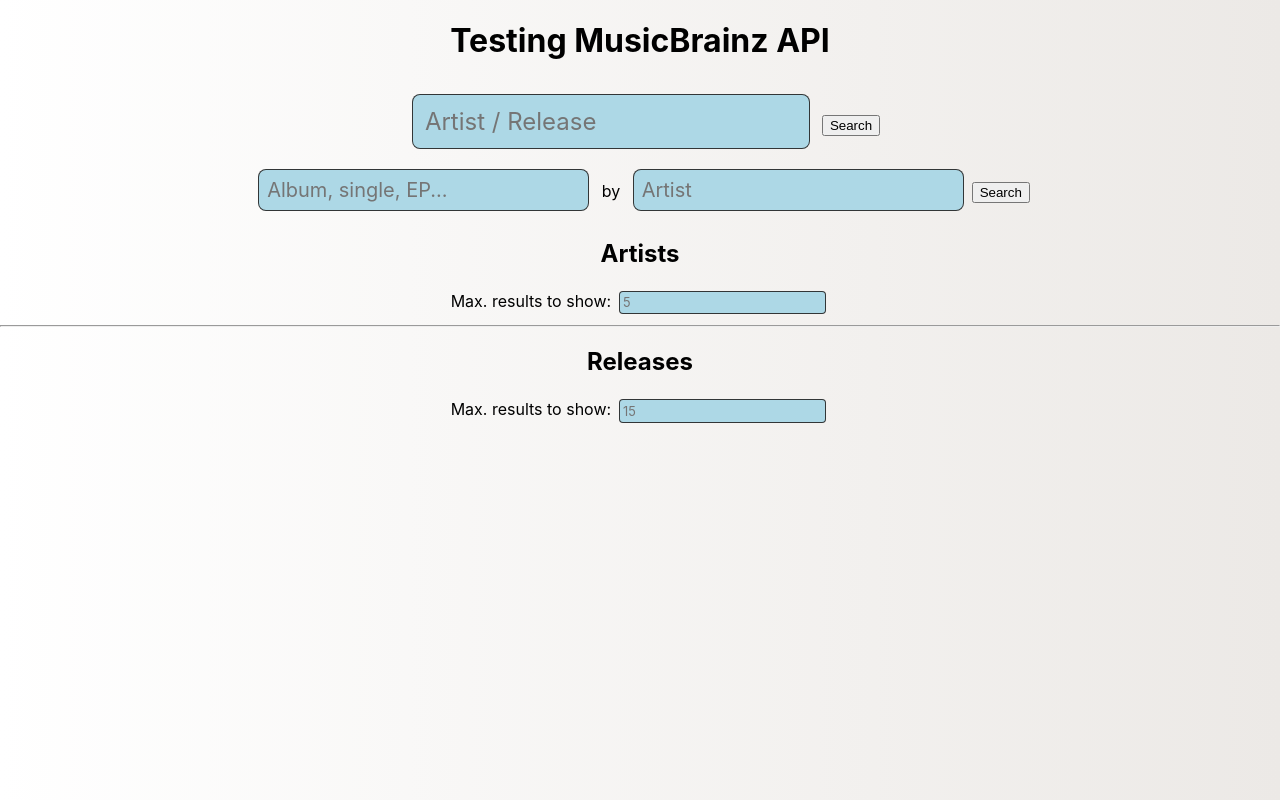
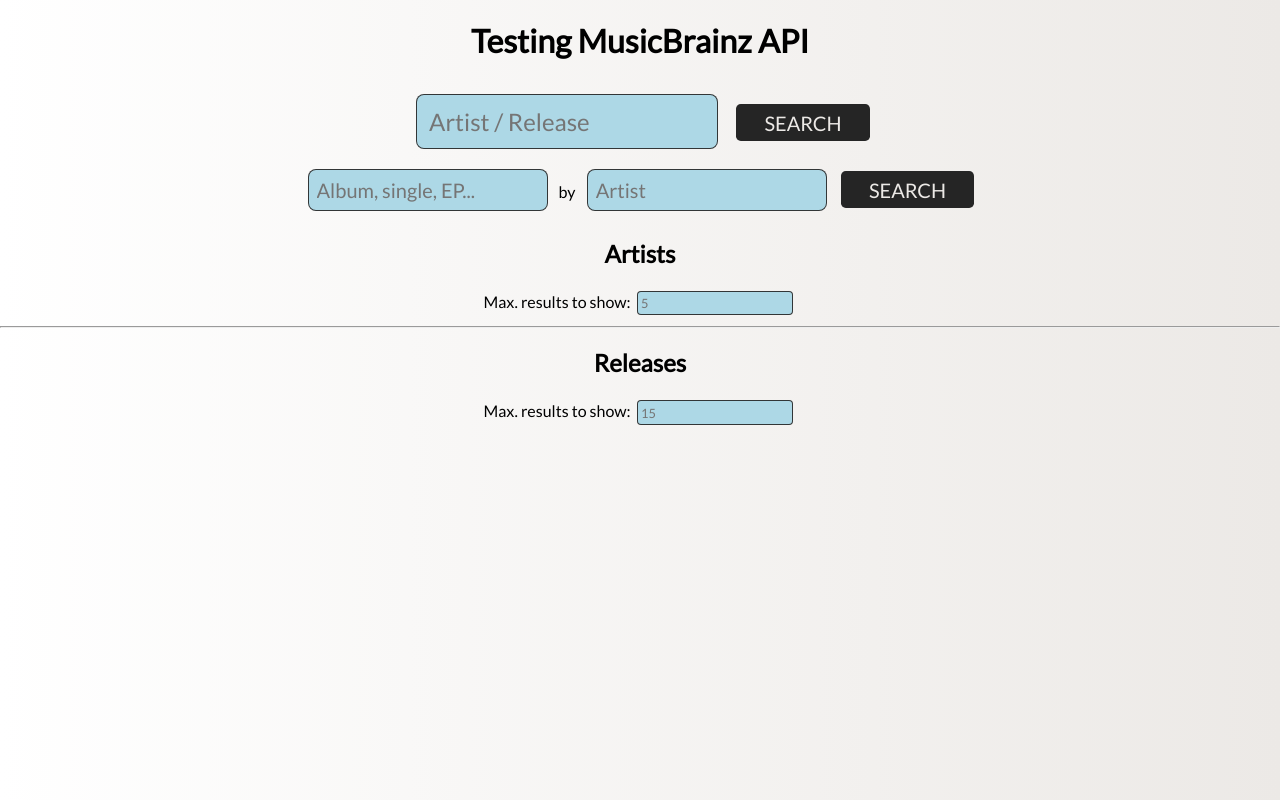
Before and after one commit to julioct99/music-search, a React (Create React App) app: page / in a window 1280 px wide. Built offline with nearby package versions, Linux system fonts and the light colour scheme.

Commit message:
Create button component

```diff
--- a/src/App.js
+++ b/src/App.js
@@ -59,11 +59,11 @@
       <h1>Testing MusicBrainz API</h1>
       <GeneralSearch onSearch={generalSearch} />
       <CompositeSearch onSearch={compositeSearch} />
+      <ArtistList artists={artists} />
       {artistsLoading ? <Spinner type='rollerdots' /> : null}
-      <ArtistList artists={artists} />
       <hr />
+      <ReleaseList releases={releases} />
       {releasesLoading ? <Spinner type='rollerdots' /> : null}
-      <ReleaseList releases={releases} />
     </div>
   );
 };
--- /dev/null
+++ b/src/components/Button/Button.js
@@ -0,0 +1,31 @@
+import React from 'react';
+import PropTypes from 'prop-types';
+
+import styles from './Button.module.scss';
+
+const Button = ({ submit, children, clicked, size }) => {
+  return (
+    <button
+      className={`${styles.Button} ${styles[size.toLowerCase()]}`}
+      onClick={clicked}
+      type={submit ? 'submit' : 'button'}
+    >
+      {children}
+    </button>
+  );
+};
+
+Button.defaultProps = {
+  size: 'm',
+  submit: false,
+  clicked: null,
+};
+
+Button.propTypes = {
+  children: PropTypes.node.isRequired,
+  size: PropTypes.oneOf(['s', 'm', 'l']),
+  submit: PropTypes.bool,
+  clicked: PropTypes.func,
+};
+
+export default Button;
--- /dev/null
+++ b/src/components/Button/Button.module.scss
@@ -0,0 +1,43 @@
+@import '../../shared/scss/variables';
+
+.Button {
+  background-color: $color-dark-gray;
+  color: $color-whitesmoke;
+  font-family: inherit;
+  cursor: pointer;
+  border: none;
+  outline: none;
+  transition: all 0.2s;
+  border-radius: 0.3rem;
+  display: inline-block;
+  text-transform: uppercase;
+  text-decoration: none;
+
+  &:hover {
+    background-color: lighten($color-dark-gray, 10%);
+    transform: scale(1.02);
+    box-shadow: $box-shadow;
+  }
+
+  &.s {
+    font-size: 1rem;
+    padding: 0.2rem 1.5rem;
+    margin: 0.2rem;
+
+    &:hover {
+      transform: none;
+    }
+  }
+
+  &.m {
+    font-size: 1.25rem;
+    padding: 0.4rem 1.75rem;
+    margin: 0.4rem;
+  }
+
+  &.l {
+    font-size: 1.5rem;
+    padding: 0.6rem 2rem;
+    margin: 0.6rem;
+  }
+}
--- a/src/components/CompositeSearch/CompositeSearch.js
+++ b/src/components/CompositeSearch/CompositeSearch.js
@@ -2,6 +2,7 @@
 import PropTypes from 'prop-types';
 
 import Input from '../Input/Input';
+import Button from '../Button/Button';
 
 const CompositeSearch = ({ onSearch }) => {
   const [artistSearch, setArtistSearch] = useState('');
@@ -25,7 +26,9 @@
         type='search'
         size='m'
       />
-      <button type='submit'>Search</button>
+      <Button submit size='m'>
+        Search
+      </Button>
     </form>
   );
 };
--- a/src/components/GeneralSearch/GeneralSearch.js
+++ b/src/components/GeneralSearch/GeneralSearch.js
@@ -2,6 +2,7 @@
 import PropTypes from 'prop-types';
 
 import Input from '../Input/Input';
+import Button from '../Button/Button';
 
 const GeneralSearch = ({ onSearch }) => {
   const [search, setSearch] = useState('');
@@ -16,7 +17,7 @@
         type='search'
         size='l'
       />
-      <button type='submit'>Search</button>
+      <Button submit>Search</Button>
     </form>
   );
 };
--- a/src/components/Input/Input.js
+++ b/src/components/Input/Input.js
@@ -4,11 +4,9 @@
 import styles from './Input.module.scss';
 
 const Input = ({ changed, placeholder, type, size }) => {
-  const classes = `${styles[size.toLowerCase()]} ${styles.Input}`;
-
   return (
     <input
-      className={classes}
+      className={`${styles[size.toLowerCase()]} ${styles.Input}`}
       onChange={changed}
       placeholder={placeholder}
       type={type}
--- a/src/components/Input/Input.module.scss
+++ b/src/components/Input/Input.module.scss
@@ -7,10 +7,15 @@
   transition: all 0.2s;
   font-family: inherit;
 
+  &::-webkit-search-cancel-button {
+    cursor: pointer;
+    font-size: 1.75rem;
+  }
+
   &:focus {
     background-color: rgba($color-dark-gray, 0.9);
     color: $color-whitesmoke;
-    box-shadow: 4px 6px 6px rgba($color-black, 0.5);
+    box-shadow: $box-shadow;
     outline: none;
   }
 
--- a/src/components/Release/Release.js
+++ b/src/components/Release/Release.js
@@ -1,7 +1,10 @@
 import React, { useState } from 'react';
 import PropTypes from 'prop-types';
+
 import { getNElements } from '../../shared/utilities/arrays';
+
 import Spinner from '../Spinner/Spinner';
+import Button from '../Button/Button';
 
 const Release = ({ release }) => {
   const [imgIndex, setImgIndex] = useState(0);
@@ -73,10 +76,9 @@
           <span>{`${tag.name}, `}</span>
         ))}
       </div>
-      {/* <p>{JSON.stringify(release.releases, null, 4)}</p> */}
-      <button onClick={toggleShowAltCovers} type='button'>
+      <Button clicked={toggleShowAltCovers} size='s'>
         {showAltCovers ? 'Hide alternative covers' : 'Show alternative covers'}
-      </button>
+      </Button>
       <br />
       {getAltCovers()}
     </div>
--- a/src/index.scss
+++ b/src/index.scss
@@ -1,10 +1,10 @@
+@import url('https://fonts.googleapis.com/css2?family=Lato&display=swap');
+
 @import './shared/scss/variables';
 
 body {
   margin: 0;
-  font-family: -apple-system, BlinkMacSystemFont, 'Segoe UI', 'Roboto', 'Oxygen',
-    'Ubuntu', 'Cantarell', 'Fira Sans', 'Droid Sans', 'Helvetica Neue',
-    sans-serif;
+  font-family: 'Lato', sans-serif;
   -webkit-font-smoothing: antialiased;
   -moz-osx-font-smoothing: grayscale;
 
--- a/src/shared/scss/_variables.scss
+++ b/src/shared/scss/_variables.scss
@@ -6,7 +6,10 @@
 
 $gradient-cloud: linear-gradient(to right, $color-white, $color-whitesmoke);
 $gradient-cloud-w: -webkit-linear-gradient(
-    to right,
-    $color-white,
-    $color-whitesmoke
+  to right,
+  $color-white,
+  $color-whitesmoke
 );
+
+$box-shadow: 4px 6px 6px rgba($color-black, 0.5);
+$box-shadow-sm: 2px 3px 3px rgba($color-black, 0.5);
```
Also changed, not shown: 1 other file (tests, documents, lock files or other folders).
